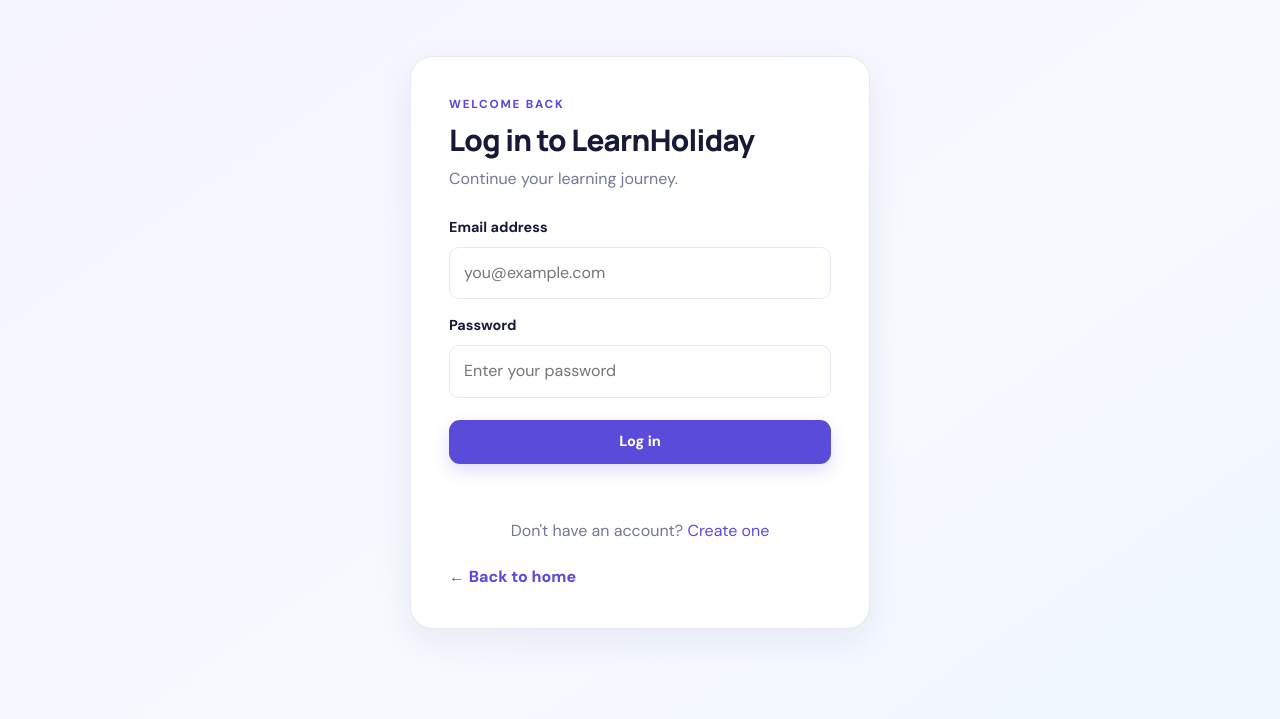
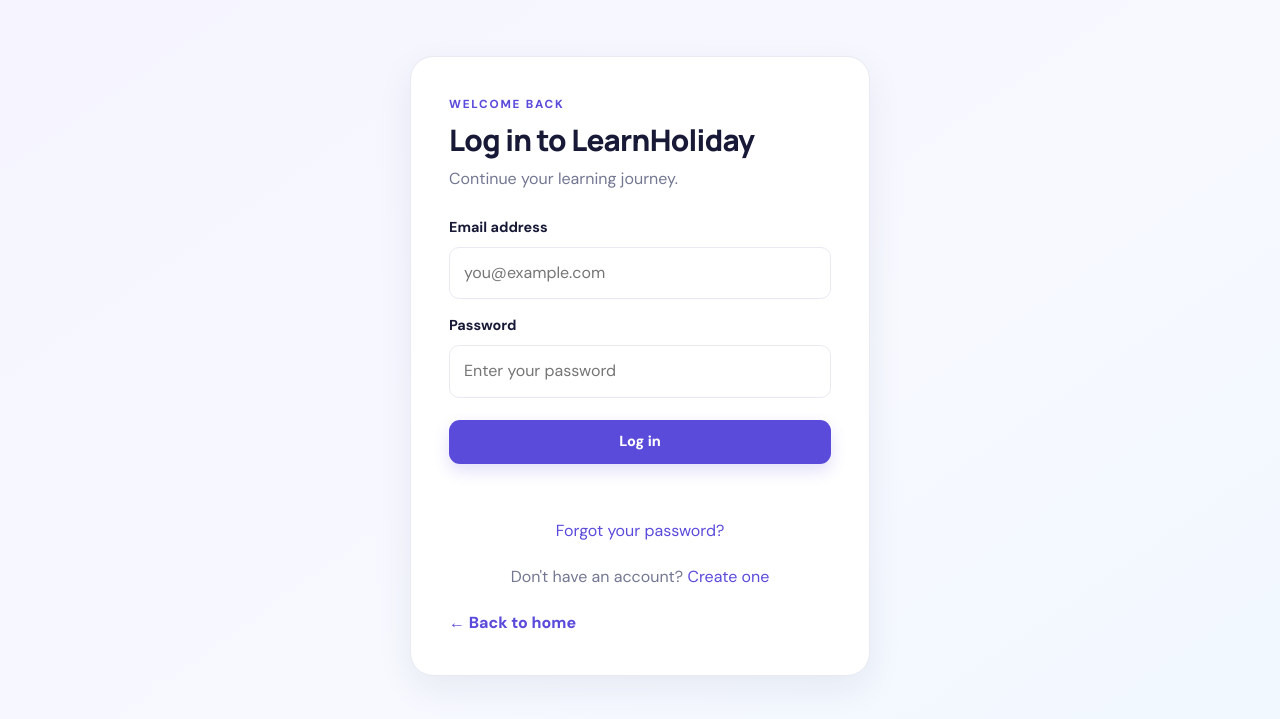
Before and after one commit to creatorvoid2003/learnholiday, a website: page login.html in a window 1280 px wide. Shown: the part 81-800 px from the top of the page. Drawn offline with nearby package versions, Linux system fonts and the light colour scheme.

Commit message:
Add forgot password link to login

```diff
--- a/login.html
+++ b/login.html
@@ -53,6 +53,7 @@
         </button>
 
         <p id="login-message" class="form-message" aria-live="polite"></p>
+        <p class="auth-switch"><a href="reset-password.html">Forgot your password?</a></p>
       </form>
 
       <p class="auth-switch">
```
